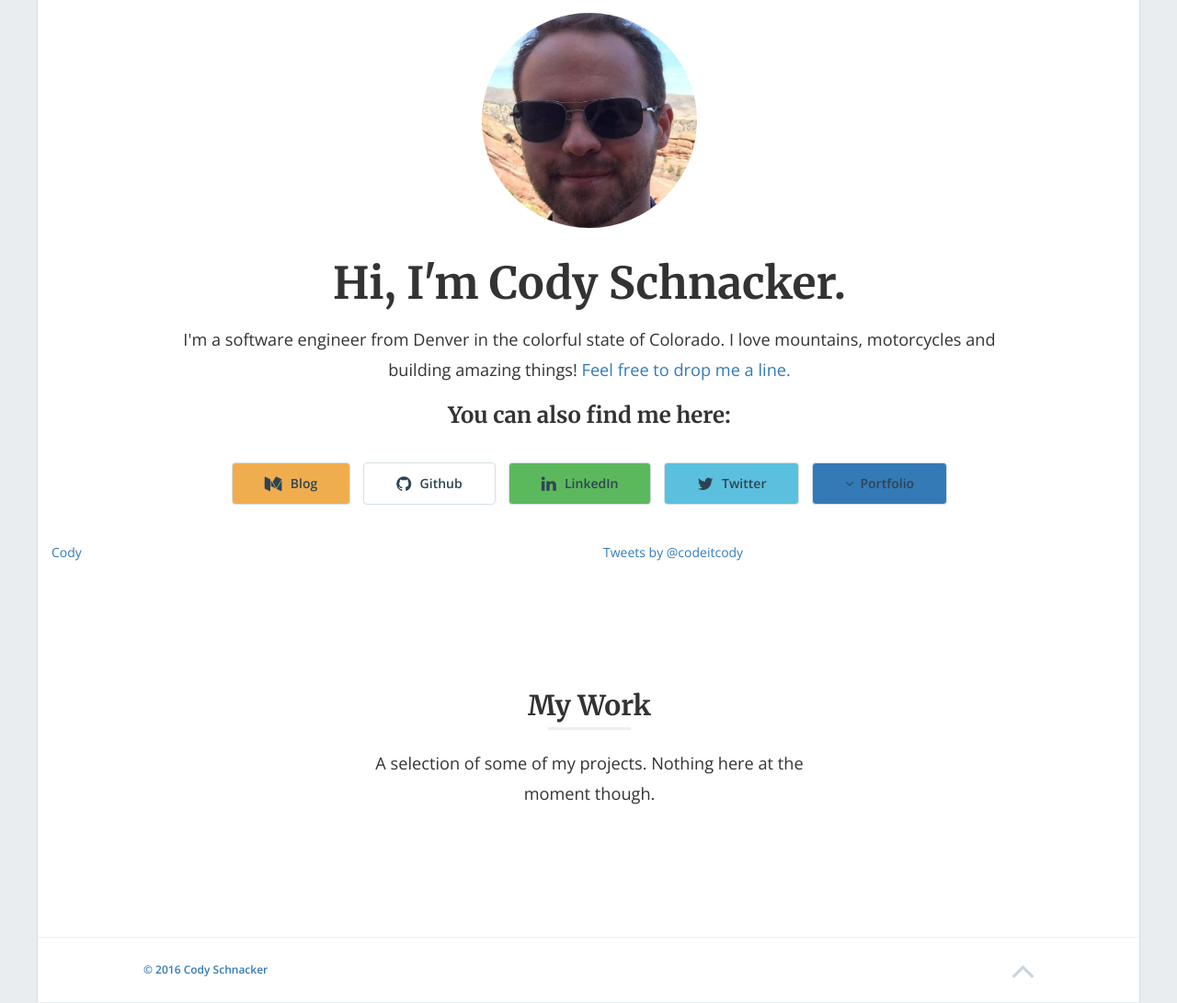
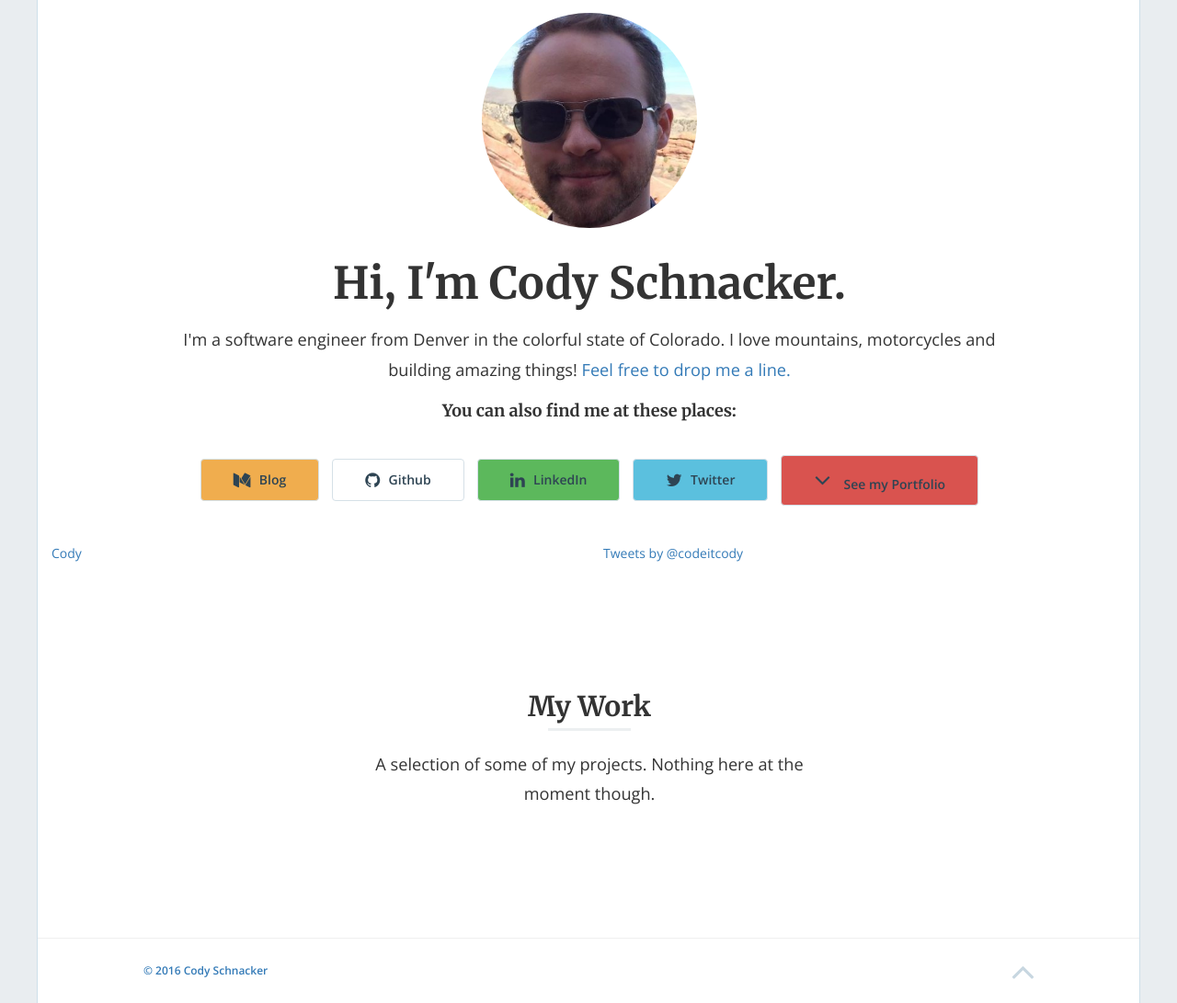
Before and after one commit to CodeItCody/codeitcody.github.io, a Jekyll site: the page built from index.html, in a window 1280 px wide. Shown: the whole page at 92% size. Built offline with Jekyll 4.4.1, drawn with Linux system fonts in a browser that asks for light colours; nearby versions of some CDN libraries; a script that is not in the unit is left out; the list of posts is cut into pages by our own code; comment, search, counter and statistics services are not loaded.

```diff
--- a/_includes/home-hero.html
+++ b/_includes/home-hero.html
@@ -20,7 +20,7 @@
 
           {% include contact-modal.html %}
 
-          <h3 class="text-center">You can also find me here:</h3>
+          <h4 class="text-center">You can also find me at these places:</h4>
 
           <div class="hero-buttons">
 
@@ -37,7 +37,7 @@
             <a href="https://twitter.com/{{ site.data.global.twitter }}" target="_blank"><button class="btn btn-info"><i class="fa fa-twitter fa-lg"></i>Twitter</button></a>
             {% endif %}
 
-            <a href="#portfolio"><button type="button" class="btn btn-primary"><i class="fa fa-angle-down"></i>Portfolio</button></a>
+            <a href="#portfolio"><button type="button" class="btn btn-danger"><i class="fa fa-angle-down fa-2x"></i>See my Portfolio</button></a>
 
           </div>
 
```
